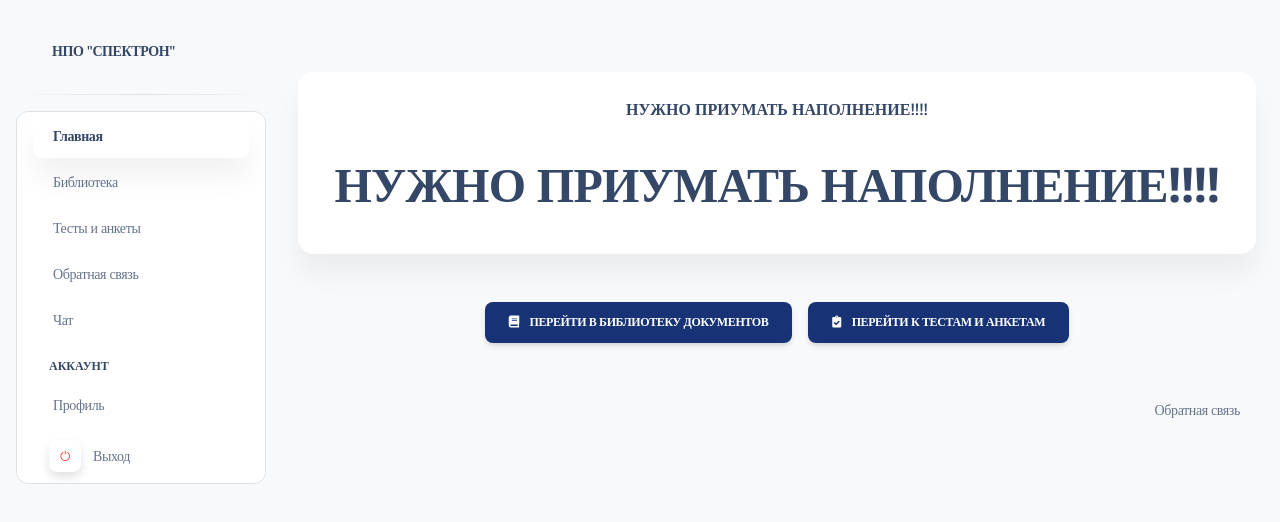
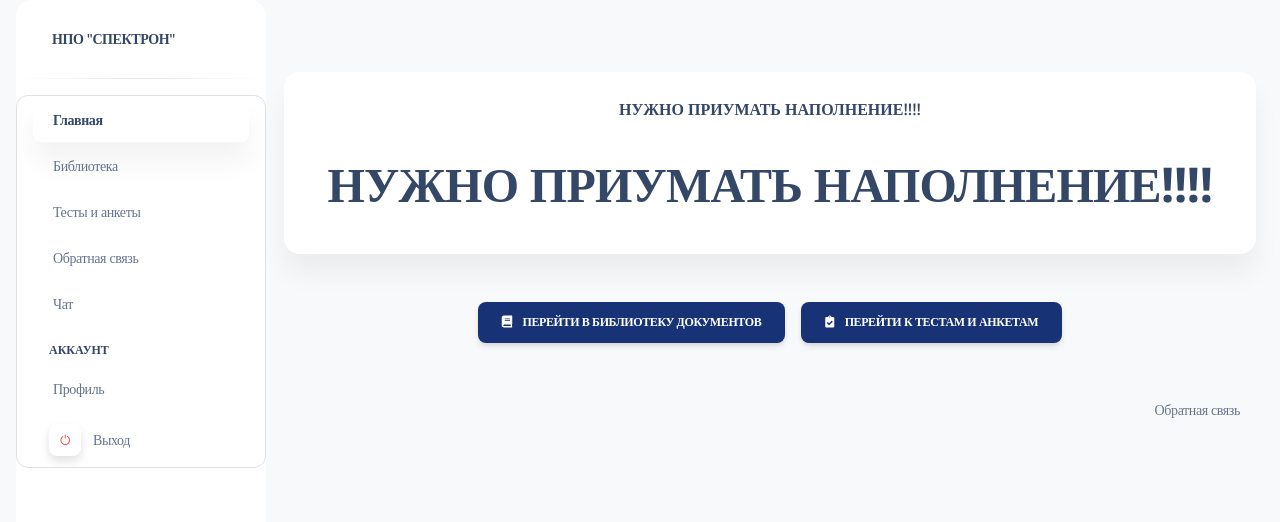
Before and after one commit to 3GonoverskyiPoSkidkeAndMalboroRed/local-LLM-with-RAG, a Vue app in the folder vite-soft-ui-dashboard-main/: page /#/dashboard in a window 1280 px wide. Shown: the top 522 px of the page. Built offline with nearby package versions, Linux system fonts and the light colour scheme; no server answers; sample sign-in values are in the browser's storage.

Commit message:
fix: исправление интерфейса

```diff
--- a/vite-soft-ui-dashboard-main/src/App.vue
+++ b/vite-soft-ui-dashboard-main/src/App.vue
@@ -6,10 +6,16 @@
       $store.state.isTransparent,
       $store.state.isRTL ? 'fixed-end' : 'fixed-start',
     ]"
+    @sidenav-state="onSidenavState"
   />
   <main
     class="main-content position-relative max-height-vh-100 h-100 border-radius-lg"
+    :class="{
+      'content-shifted': sidenavMobileOpen,
+      'content-overlayed': sidenavMobileOpen
+    }"
     :style="$store.state.isRTL ? 'overflow-x: hidden' : ''"
+    @click="closeSidenavOnMobile"
   >
     <!-- nav -->
     <navbar
@@ -62,9 +68,44 @@ export default {
   created() {
     this.restoreAuthentication();
   },
+  data() {
+    return {
+      sidenavMobileOpen: false,
+    };
+  },
   methods: {
     ...mapMutations(["toggleConfigurator", "navbarMinimize"]),
-    ...mapActions(["restoreAuthentication"])
+    ...mapActions(["restoreAuthentication"]),
+    onSidenavState(isOpen) {
+      this.sidenavMobileOpen = isOpen;
+    },
+    closeSidenavOnMobile() {
+      // Закрывать меню при клике вне меню на мобильных
+      if (this.sidenavMobileOpen && window.innerWidth < 992) {
+        this.sidenavMobileOpen = false;
+        // Можно вызвать метод закрытия через $refs, если нужно
+      }
+    }
   },
 };
 </script>
+
+<style>
+@media (max-width: 991px) {
+  .main-content.content-shifted {
+    filter: blur(2px);
+    pointer-events: none;
+    user-select: none;
+  }
+  .main-content.content-overlayed {
+    /* Можно добавить затемнение, если не хотите блюр */
+    /* background: rgba(0,0,0,0.1); */
+  }
+}
+@media (min-width: 992px) {
+  .main-content {
+    margin-left: 260px; /* ширина сайдбара */
+    transition: margin-left 0.3s;
+  }
+}
+</style>
--- a/vite-soft-ui-dashboard-main/src/assets/css/custom.css
+++ b/vite-soft-ui-dashboard-main/src/assets/css/custom.css
@@ -130,9 +130,7 @@ a:focus {
   color: var(--primary-color);
 }
 
-.nav-link.active {
-  color: var(--accent-color);
-}
+
 
 /* ТАБЛИЦЫ */
 .table tbody tr:hover {
--- a/vite-soft-ui-dashboard-main/src/examples/Sidenav/index.vue
+++ b/vite-soft-ui-dashboard-main/src/examples/Sidenav/index.vue
@@ -1,25 +1,59 @@
 <template>
+  <div class="sidenav-container">
+    <!-- Overlay для мобильных устройств -->
+    <div
+      v-if="isMobile && isOpen"
+      class="sidenav-overlay"
+      @click="closeSidenav"
+    ></div>
+
+    <!-- Основной sidenav -->
     <aside
       id="sidenav-main"
-    class="my-3 overflow-auto border-0 sidenav navbar navbar-vertical navbar-expand-xs border-radius-xl"
-    :class="$store.state.isRTL ? 'me-3 rotate-caret' : 'ms-3'"
+      class="sidenav navbar navbar-vertical navbar-expand-xs border-radius-xl"
+      :class="[
+        $store.state.isRTL ? 'me-3 rotate-caret' : 'ms-3',
+        isMobile ? 'sidenav-mobile' : 'sidenav-desktop',
+        isOpen ? 'sidenav-open' : 'sidenav-closed'
+      ]"
       :data-color="sidenavActiveBgColors"
     >
-    <div class="sidenav-header">
-      <i
-        id="iconSidenav"
-        class="top-0 p-3 cursor-pointer fas fa-times text-secondary opacity-5 position-absolute end-0 d-none d-xl-none"
-        aria-hidden="true"
-      ></i>
+      <!-- Header с кнопкой закрытия для мобильных -->
+      <div class="sidenav-header d-flex align-items-center justify-content-between">
         <a class="m-0 navbar-brand" href="/">
-        <!-- <img :src="logo" class="navbar-brand-img h-100" alt="main_logo" /> -->
           <span class="ms-1 font-weight-bold">НПО "СПЕКТРОН"</span>
         </a>
+        <button
+          v-if="isMobile"
+          class="btn-close sidenav-close-btn"
+          @click="closeSidenav"
+          aria-label="Закрыть меню"
+        >
+          <i class="fas fa-times"></i>
+        </button>
       </div>
+
       <hr class="mt-0 horizontal dark" />
-    <sidenav-list :card-bg="customClass" />
+
+      <!-- Список навигации -->
+      <sidenav-list :card-bg="customClass" @nav-click="handleNavClick" />
+
+
+
     </aside>
+
+    <!-- Кнопка открытия меню для мобильных -->
+    <button
+      v-if="isMobile && !isOpen"
+      class="btn btn-primary sidenav-open-btn"
+      @click="openSidenav"
+      aria-label="Открыть меню"
+    >
+      <i class="fas fa-bars"></i>
+    </button>
+  </div>
 </template>
+
 <script>
 import SidenavList from "./SidenavList.vue";
 import logo from "@/assets/img/logo-ct.png";
@@ -38,8 +72,90 @@ export default {
   data() {
     return {
       logo,
-      sidenavActiveBgColors: 'success'
+      sidenavActiveBgColors: 'success',
+      isOpen: false,
+      isMobile: false,
+      userName: localStorage.getItem('user_name') || 'Пользователь',
+      userRole: localStorage.getItem('role_name') || 'Гость'
     };
   },
+  mounted() {
+    this.checkMobile();
+    window.addEventListener('resize', this.checkMobile);
+    // Открываем меню по умолчанию на десктопе
+    if (!this.isMobile) this.isOpen = true;
+  },
+  beforeUnmount() {
+    window.removeEventListener('resize', this.checkMobile);
+  },
+  methods: {
+    checkMobile() {
+      this.isMobile = window.innerWidth < 992;
+      if (!this.isMobile) this.isOpen = true;
+      else this.isOpen = false;
+    },
+    openSidenav() {
+      this.isOpen = true;
+    },
+    closeSidenav() {
+      this.isOpen = false;
+    },
+    handleNavClick() {
+      // Автоматически закрывать меню на мобильных после перехода
+      if (this.isMobile) this.closeSidenav();
+    }
+  }
 };
 </script>
+
+<style scoped>
+.sidenav-container {
+  position: relative;
+}
+.sidenav-mobile {
+  position: fixed;
+  top: 0; left: 0;
+  height: 100vh;
+  width: 260px;
+  z-index: 1050;
+  background: #fff;
+  transform: translateX(-100%);
+  transition: transform 0.3s;
+}
+.sidenav-open.sidenav-mobile {
+  transform: translateX(0);
+  box-shadow: 0 0 2rem rgba(0,0,0,0.2);
+}
+.sidenav-closed.sidenav-mobile {
+  transform: translateX(-100%);
+}
+.sidenav-overlay {
+  position: fixed;
+  top: 0; left: 0; right: 0; bottom: 0;
+  background: rgba(0,0,0,0.3);
+  z-index: 1049;
+}
+.sidenav-open-btn {
+  position: fixed;
+  top: 1rem;
+  left: 1rem;
+  z-index: 1100;
+}
+.sidenav-close-btn {
+  background: none;
+  border: none;
+  font-size: 1.5rem;
+}
+@media (min-width: 992px) {
+  .sidenav-mobile, .sidenav-open-btn, .sidenav-overlay {
+    display: none !important;
+  }
+  .sidenav-desktop {
+    position: sticky;
+    top: 0;
+    height: 100vh;
+    z-index: 100;
+    background: #fff;
+  }
+}
+</style>
--- a/vite-soft-ui-dashboard-main/src/views/components/AuthorsTable.vue
+++ b/vite-soft-ui-dashboard-main/src/views/components/AuthorsTable.vue
@@ -55,7 +55,7 @@
               <td>
                 <p class="text-xs font-weight-bold mb-0">{{ user.access_name }}</p>
               </td>
-              <td class="align-middle">
+              <td class="align-middle gap-1">
                 <button @click="openEditModal(user)" class="btn btn-link text-secondary mb-0" title="Редактировать пользователя">
                   <i class="fa fa-edit text-xs"></i>
                 </button>
```
Lines whose indentation alone changed are shown as unchanged.
